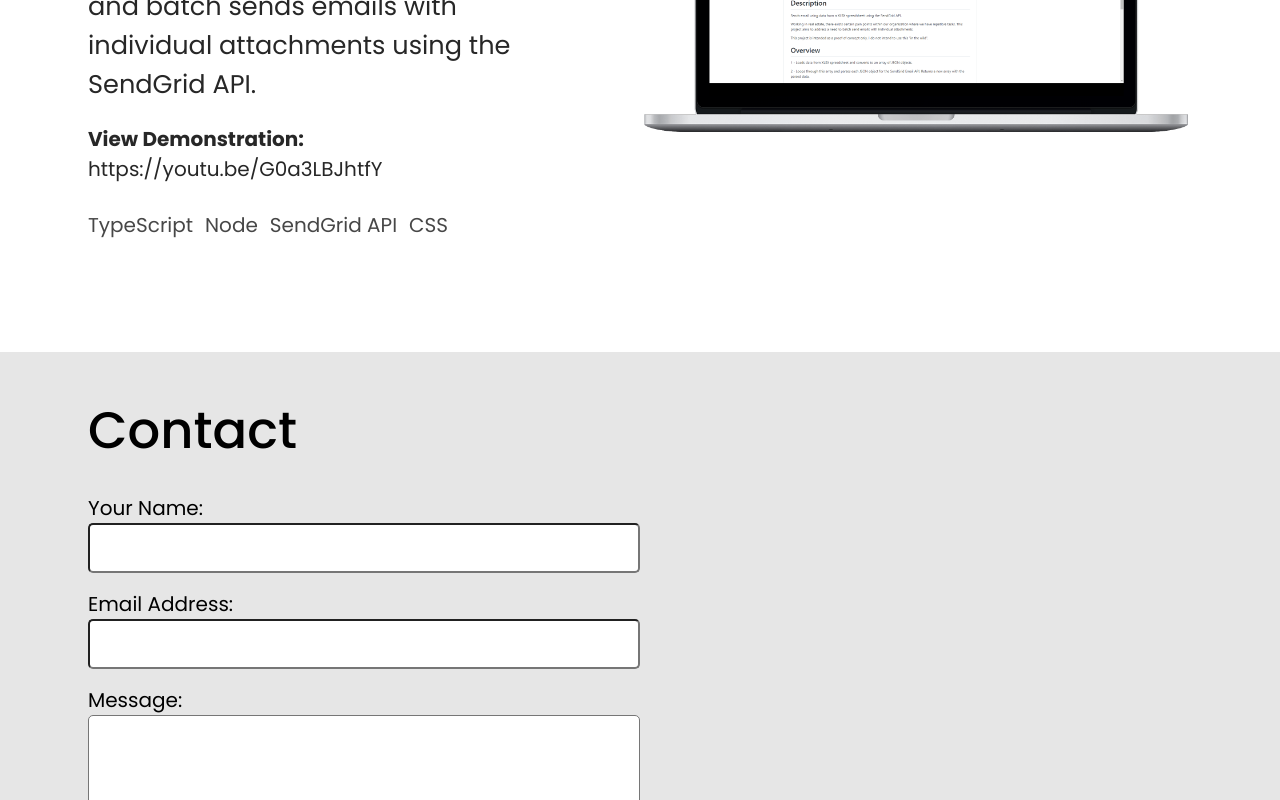
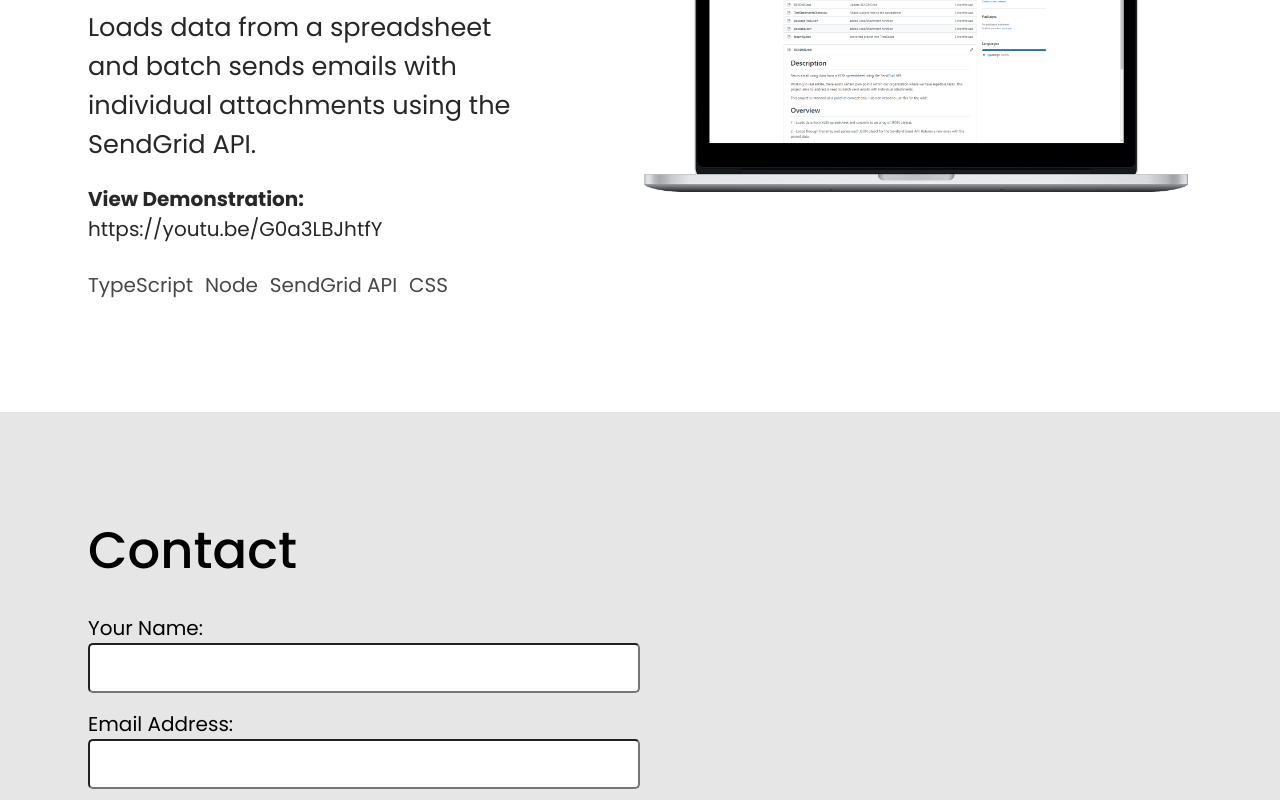
Before and after one commit to davidtaing/portfolio, a Next.js app: page / in a window 1280 px wide. Shown: the part 2187-2987 px from the top of the page. Built offline with nearby package versions, Linux system fonts and the light colour scheme.

Commit message:
refactor: content-container css class into global.css

```diff
--- a/src/components/ContactSection/index.tsx
+++ b/src/components/ContactSection/index.tsx
@@ -7,8 +7,6 @@ const StyledSection = styled.section`
   width: 100%;
   min-height: 100vh;
 
-  .content-container {
-    margin: 3rem 1.5rem;
   form {
     margin: 2rem 0rem;
     font-size: var(--fs-400);
@@ -40,7 +38,6 @@ const StyledSection = styled.section`
   @media (min-width: 80em) {
     form {
       max-width: 50%;
-      }
     }
   }
 `;
--- a/src/components/ProjectsSection/index.tsx
+++ b/src/components/ProjectsSection/index.tsx
@@ -3,9 +3,6 @@ import ProjectCard from "../ProjectCard";
 
 const StyledSection = styled.section`
   .wrapper {
-    .content-container {
-      margin: 3rem 1.5rem;
-
     h1 {
       font-size: var(--fs-xl);
       line-height: 1.2;
@@ -20,7 +17,6 @@ const StyledSection = styled.section`
 
       h2 {
         font-size: var(--fs-600);
-        }
       }
     }
   }
--- a/src/styles/globals.css
+++ b/src/styles/globals.css
@@ -20,12 +20,6 @@ body {
   font-family: Poppins, Segoe UI, Roboto, Oxygen, Ubuntu, Cantarell, Fira Sans,
     Droid Sans, Helvetica Neue, sans-serif;
   background-color: var(--clr-primary-light);
-}
-
-.wrapper {
-  width: 100%;
-  margin: 0 auto;
-  display: grid;
 }
 
 a {
@@ -69,8 +63,22 @@ textarea {
   font-family: sans-serif;
 }
 
+.wrapper {
+  width: 100%;
+  margin: 0 auto;
+  display: grid;
+}
+
+.content-container {
+  margin: 3rem 1.5rem;
+}
+
 @media (min-width: 50em) {
   .wrapper {
     max-width: min(1600px, 90vw);
   }
+
+  .content-container {
+    margin: 6.75rem 1.5rem 3rem 1.5rem;
+  }
 }
```
Lines whose indentation alone changed are shown as unchanged.
